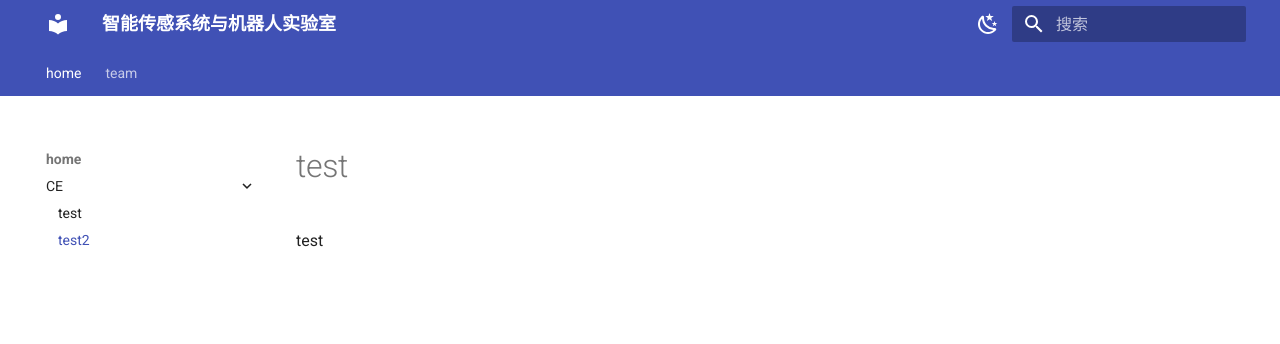
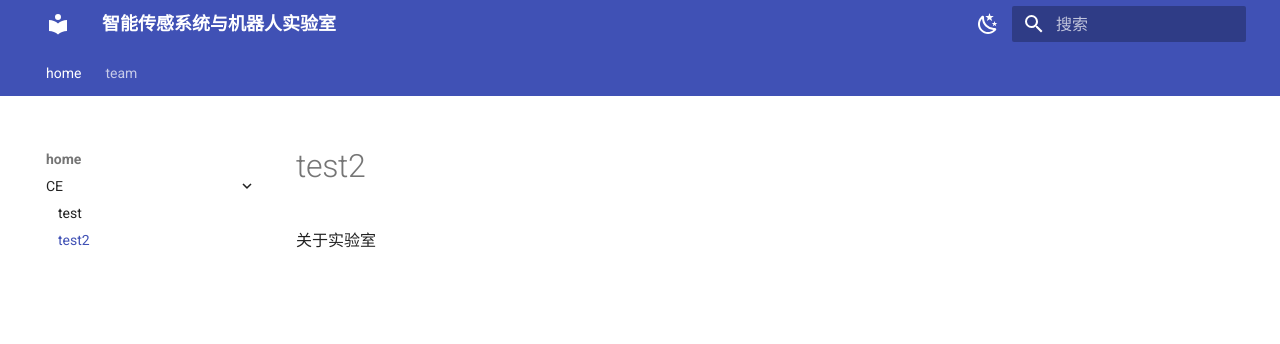
Before and after one commit to juhaocui/Wang-Lab.github.io, an MkDocs documentation site: the page built from docs/test2.md, in a window 1280 px wide. Shown: the top 344 px of the page. Built offline with MkDocs 1.6.1 and Material for MkDocs 9.7.7, drawn with Linux system fonts in a browser that asks for light colours.

Commit message:
Update test2.md

```diff
--- a/docs/test2.md
+++ b/docs/test2.md
@@ -1,2 +1,2 @@
-# test
-test
+# test2
+关于实验室
```
